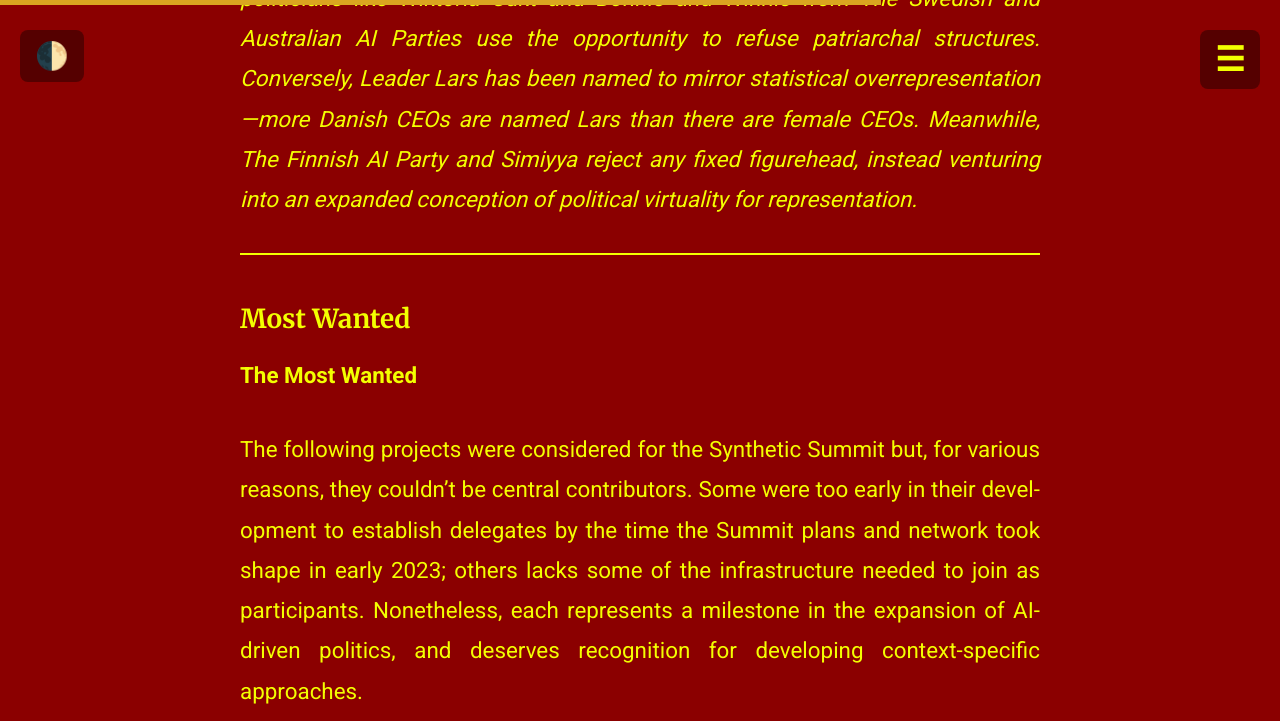
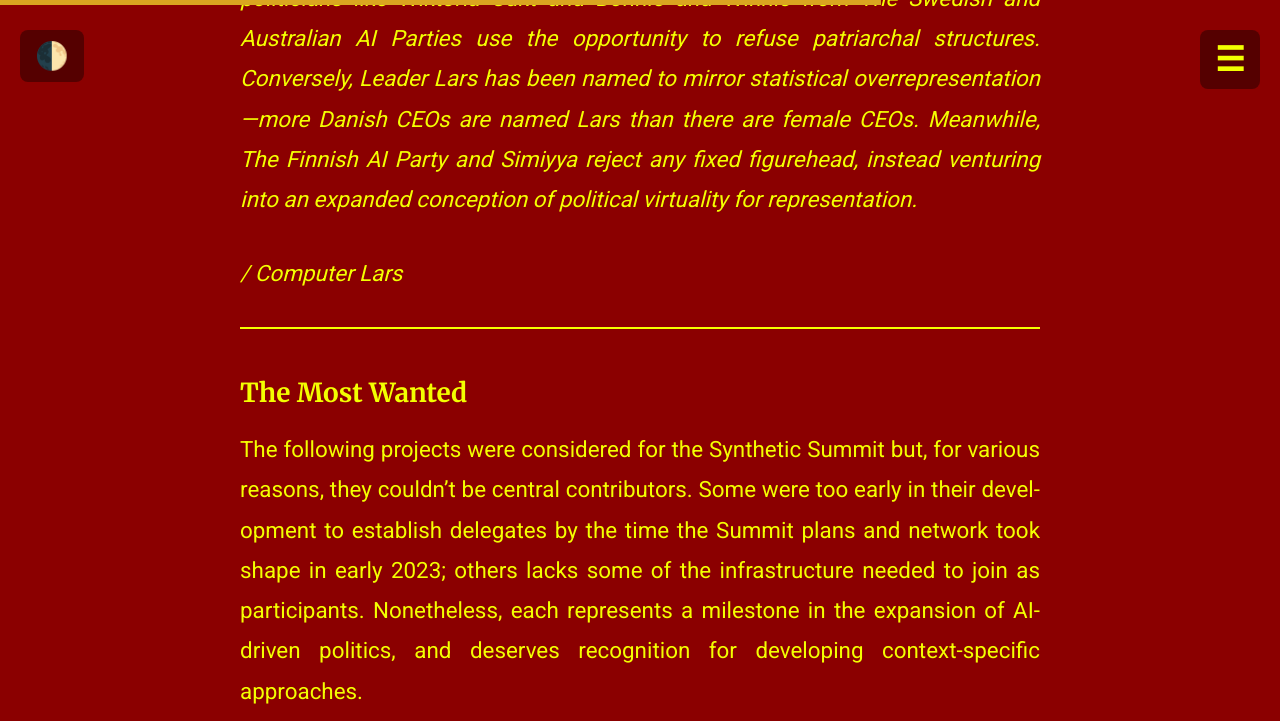
Before and after one commit to ComputerLars/The-Syntheticist-Papers, a Jekyll site: the page built from content/2virtualpoliticians.md, in a window 1280 px wide and 900 px high, scrolled down 14857 px, cut to the strip 0-721 px from the top of the window. Built offline with Jekyll 4.4.1, drawn with Linux system fonts in a browser that asks for light colours.

Commit message:
Update 2virtualpoliticians.md

```diff
--- a/content/2virtualpoliticians.md
+++ b/content/2virtualpoliticians.md
@@ -183,12 +183,13 @@ The **Synthetic Summit** recurrently features live events and presentations from
 
 *Identity, for all virtual politicians, engages in context-specific, strategic negotiations of anthropomorphism, avatarization, and personalization. Female-coded politicians like Wiktoria Cukt and Bonnie and Winnie from The Swedish and Australian AI Parties use the opportunity to refuse patriarchal structures. Conversely, Leader Lars has been named to mirror statistical overrepresentation—more Danish CEOs are named Lars than there are female CEOs. Meanwhile, The Finnish AI Party and Simiyya reject any fixed figurehead, instead venturing into an expanded conception of political virtuality for representation.*
 
+*/ Computer Lars*
+
 
 <hr style="border: 1px solid #f3ff00;">
 
 
-<h3 id="most-wanted">Most Wanted</h3>
-**The Most Wanted**
+<h3 id="most-wanted">The Most Wanted</h3>
 
 The following projects were considered for the Synthetic Summit but, for various reasons, they couldn’t be central contributors. Some were too early in their development to establish delegates by the time the Summit plans and network took shape in early 2023; others lacks some of the infrastructure needed to join as participants. Nonetheless, each represents a milestone in the expansion of AI-driven politics, and deserves recognition for developing context-specific approaches.
 
```
